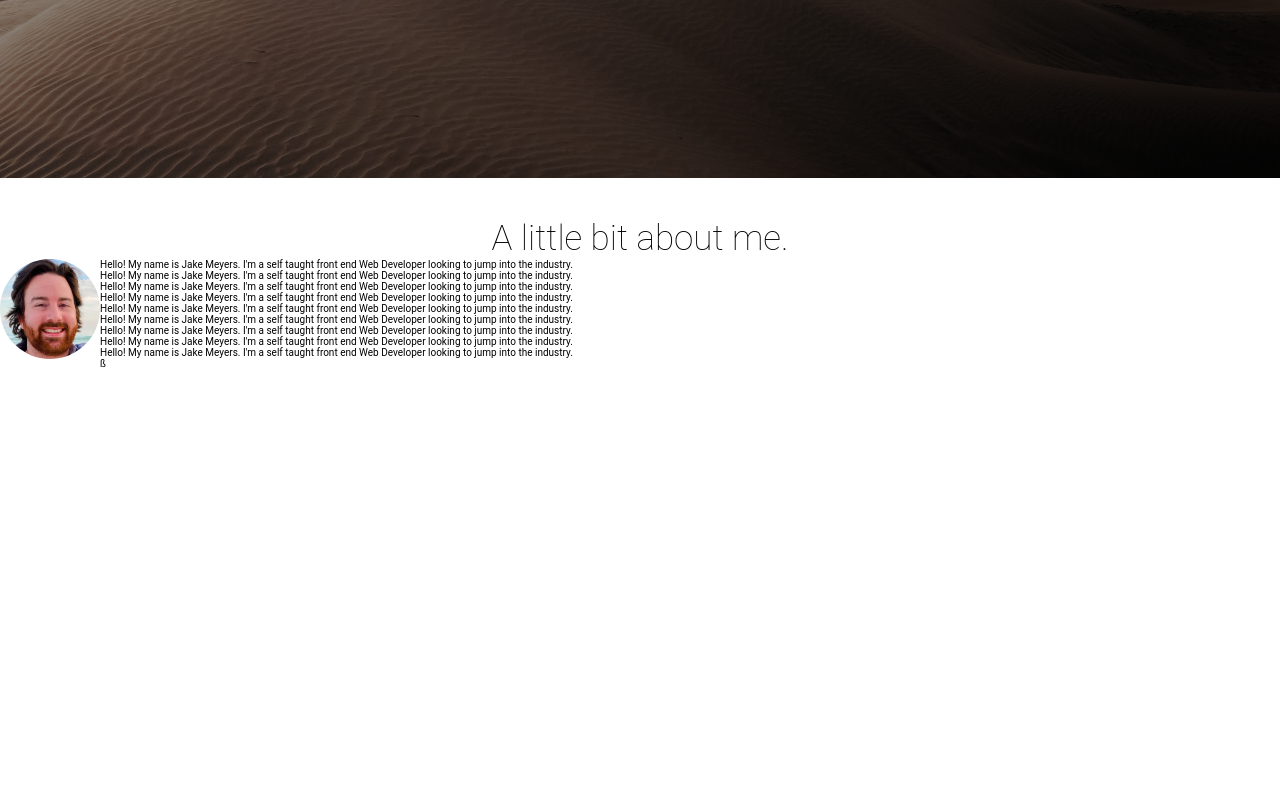
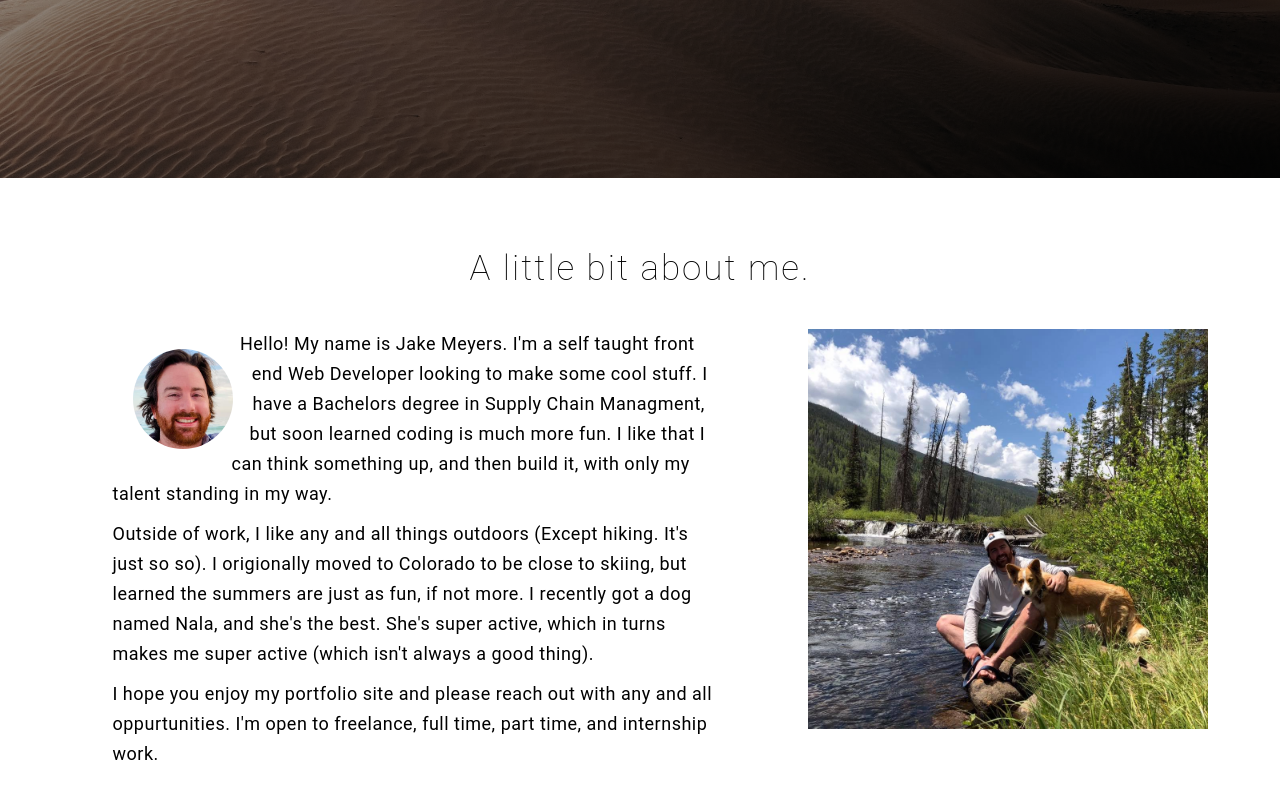
Before and after one commit to jrmeyers92/Portfolio, a website: page index.html in a window 1280 px wide. Shown: the part 636-1434 px from the top of the page. Drawn offline with nearby package versions, Linux system fonts and the light colour scheme.

Commit message:
about me section done

```diff
--- a/index.html
+++ b/index.html
@@ -46,53 +46,45 @@
       </section>
 
       <section class="about-me">
-        <h2 class="heading-main align-center margin-top-medium">
+        <h2 class="heading-main align-center">
           A little bit about me.
         </h2>
 
         <div class="about-me__content">
+          <div class="about-me__left">
             <img
               class="about-me__profile-pic"
               src="img/profilePic.jpg"
               alt="profile picture of Jake Meyers"
             />
-          <p class="about-me-para">
+            <p class="about-me__para">
               Hello! My name is Jake Meyers. I'm a self taught front end Web
-            Developer looking to jump into the industry.
+              Developer looking to make some cool stuff. I have a Bachelors
+              degree in Supply Chain Managment, but soon learned coding is much
+              more fun. I like that I can think something up, and then build it,
+              with only my talent standing in my way.
             </p>
-          <p class="about-me-para">
-            Hello! My name is Jake Meyers. I'm a self taught front end Web
-            Developer looking to jump into the industry.
+            <p class="about-me__para">
+              Outside of work, I like any and all things outdoors (Except
+              hiking. It's just so so). I origionally moved to Colorado to be
+              close to skiing, but learned the summers are just as fun, if not
+              more. I recently got a dog named Nala, and she's the best. She's
+              super active, which in turns makes me super active (which isn't
+              always a good thing).
             </p>
-          <p class="about-me-para">
-            Hello! My name is Jake Meyers. I'm a self taught front end Web
-            Developer looking to jump into the industry.
+            <p class="about-me__para">
+              I hope you enjoy my portfolio site and please reach out with any
+              and all oppurtunities. I'm open to freelance, full time, part
+              time, and internship work.
             </p>
-          <p class="about-me-para">
-            Hello! My name is Jake Meyers. I'm a self taught front end Web
-            Developer looking to jump into the industry.
-          </p>
-          <p class="about-me-para">
-            Hello! My name is Jake Meyers. I'm a self taught front end Web
-            Developer looking to jump into the industry.
-          </p>
-          <p class="about-me-para">
-            Hello! My name is Jake Meyers. I'm a self taught front end Web
-            Developer looking to jump into the industry.
-          </p>
-          <p class="about-me-para">
-            Hello! My name is Jake Meyers. I'm a self taught front end Web
-            Developer looking to jump into the industry.
-          </p>
-          <p class="about-me-para">
-            Hello! My name is Jake Meyers. I'm a self taught front end Web
-            Developer looking to jump into the industry.
-          </p>
-          <p class="about-me-para">
-            Hello! My name is Jake Meyers. I'm a self taught front end Web
-            Developer looking to jump into the industry.
-          </p>
-          ß
+          </div>
+          <div class="about-me__right">
+            <img
+              src="img/aboutSectionPic.jpg"
+              alt="picture of Jake Meyers and his dog Nala"
+              class="about-me__picture"
+            />
+          </div>
         </div>
       </section>
     </header>
--- a/sass/Sections/_about.scss
+++ b/sass/Sections/_about.scss
@@ -1,10 +1,36 @@
 .about-me {
-  height: 100vh;
+  // height: 100vh;
+  margin: 3rem;
+
+  &__content {
+    display: flex;
+    justify-content: space-around;
+  }
+
+  &__left {
+    width: 50%;
+    margin-left: 4rem;
+  }
 
   &__profile-pic {
     height: 10rem;
     border-radius: 50%;
     display: inline-block;
     float: left;
+    margin: 2rem;
+    shape-outside: circle(50%);
+  }
+
+  &__para {
+    font-size: 1.8rem;
+    line-height: 3rem;
+    letter-spacing: 0.5px;
+    margin-bottom: 1rem;
+  }
+
+  &__picture {
+    height: 40rem;
+    margin-left: auto;
+    margin-right: auto;
   }
 }
--- a/sass/base/_utilities.scss
+++ b/sass/base/_utilities.scss
@@ -9,9 +9,3 @@
 .align-center {
   text-align: center;
 }
-
-// margins
-
-.margin-top-medium {
-  padding-top: 4rem;
-}
--- a/sass/components/_headings.scss
+++ b/sass/components/_headings.scss
@@ -1,4 +1,6 @@
 .heading-main {
   font-size: 3.5rem;
   font-weight: 200;
+  padding: 4rem 0;
+  letter-spacing: 0.2rem;
 }
```
Also changed, not shown: css/style.css, img/aboutSectionPic.jpg (added). Lines whose indentation alone changed are shown as unchanged.
